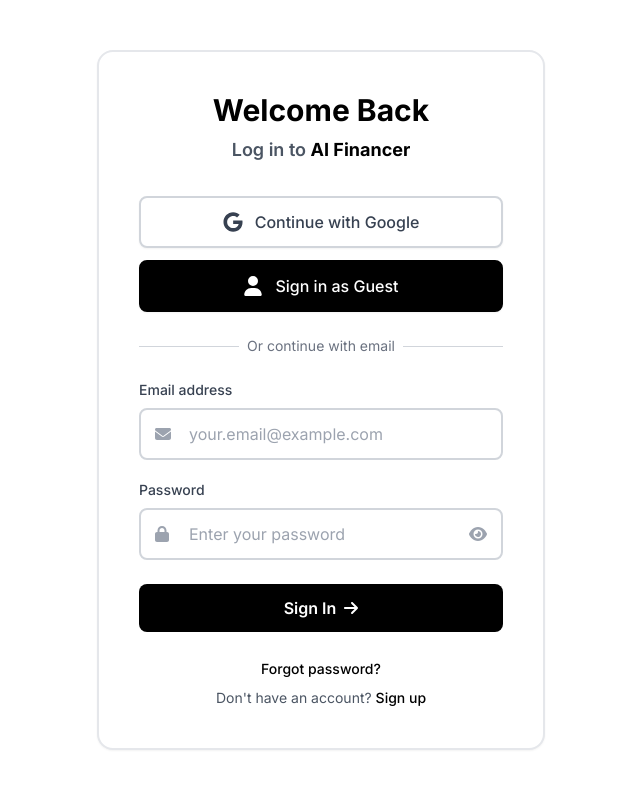
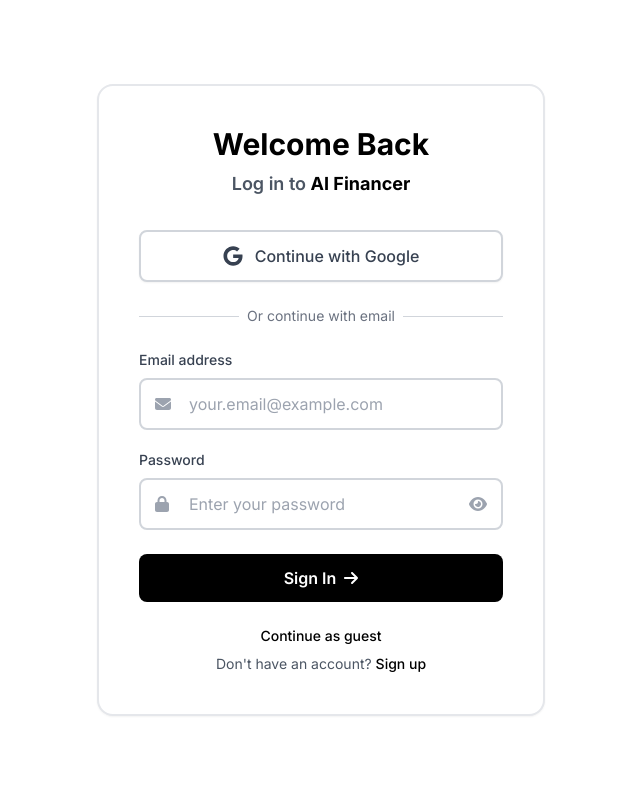
Before and after one commit to Deven-puri/AI-Financer, a React (Create React App) app: page /#/ in a window 1280 px wide. Shown: the top 788 px of the page, without its empty margins (319-959 px from the left). Built offline with nearby package versions, Linux system fonts and the light colour scheme; no server answers.

Commit message:
Update guest sign-in link placement

```diff
--- a/src/components/SignIn/SignIn.tsx
+++ b/src/components/SignIn/SignIn.tsx
@@ -173,16 +173,6 @@
               <div className="absolute inset-0 bg-gray-200 animate-pulse opacity-50"></div>
             )}
           </button>
-
-          <button
-            type="button"
-            className="w-full flex items-center justify-center gap-2 sm:gap-3 bg-black hover:bg-gray-800 text-white font-medium py-2.5 sm:py-3 px-3 sm:px-4 rounded-lg border-2 border-black transition-all duration-200 shadow-sm hover:shadow-md disabled:opacity-50 disabled:cursor-not-allowed text-sm sm:text-base"
-            onClick={handleGuestLogin}
-            disabled={loading}
-          >
-            <FontAwesomeIcon icon={faUser} className="w-4 h-4 sm:w-5 sm:h-5" />
-            <span className="text-xs sm:text-base">Sign in as Guest</span>
-          </button>
         </div>
 
         <div className="relative mb-6">
@@ -277,15 +267,15 @@
         </form>
 
         <div className="mt-4 sm:mt-6 text-center space-y-2">
-          <Link
-            to="#"
-            className="text-xs sm:text-sm text-black hover:text-gray-700 hover:underline font-medium"
-            onClick={(e) => {
-              e.preventDefault();
-            }}
+          <button
+            type="button"
+            className="block w-full text-xs sm:text-sm text-black hover:text-gray-700 hover:underline font-medium"
+            onClick={handleGuestLogin}
+            disabled={loading}
           >
-            Forgot password?
-          </Link>
+            Continue as guest
+          </button>
+
           <p className="text-xs sm:text-sm text-gray-600">
             {isSignUp ? 'Already have an account? ' : "Don't have an account? "}
             <button
```
